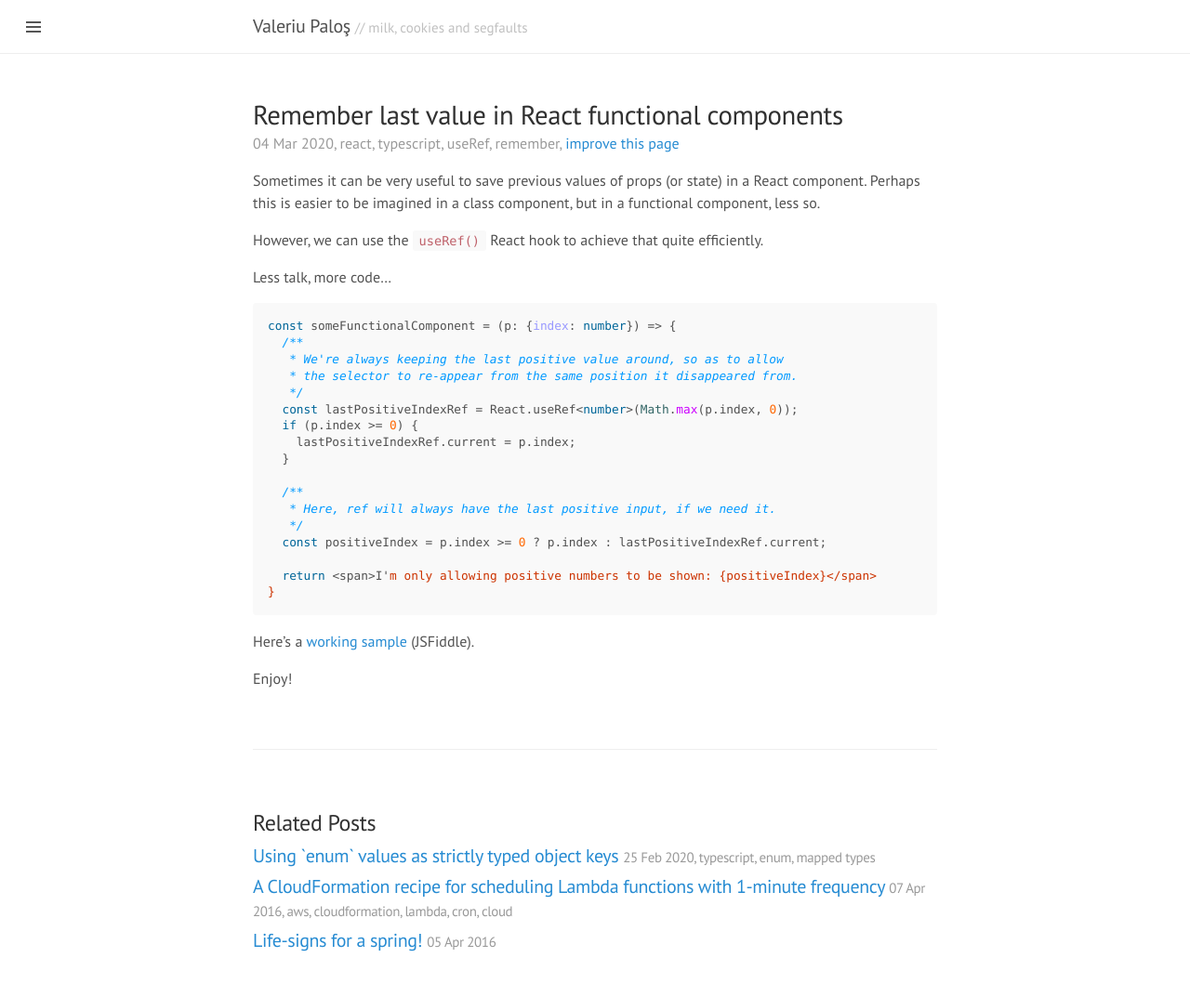
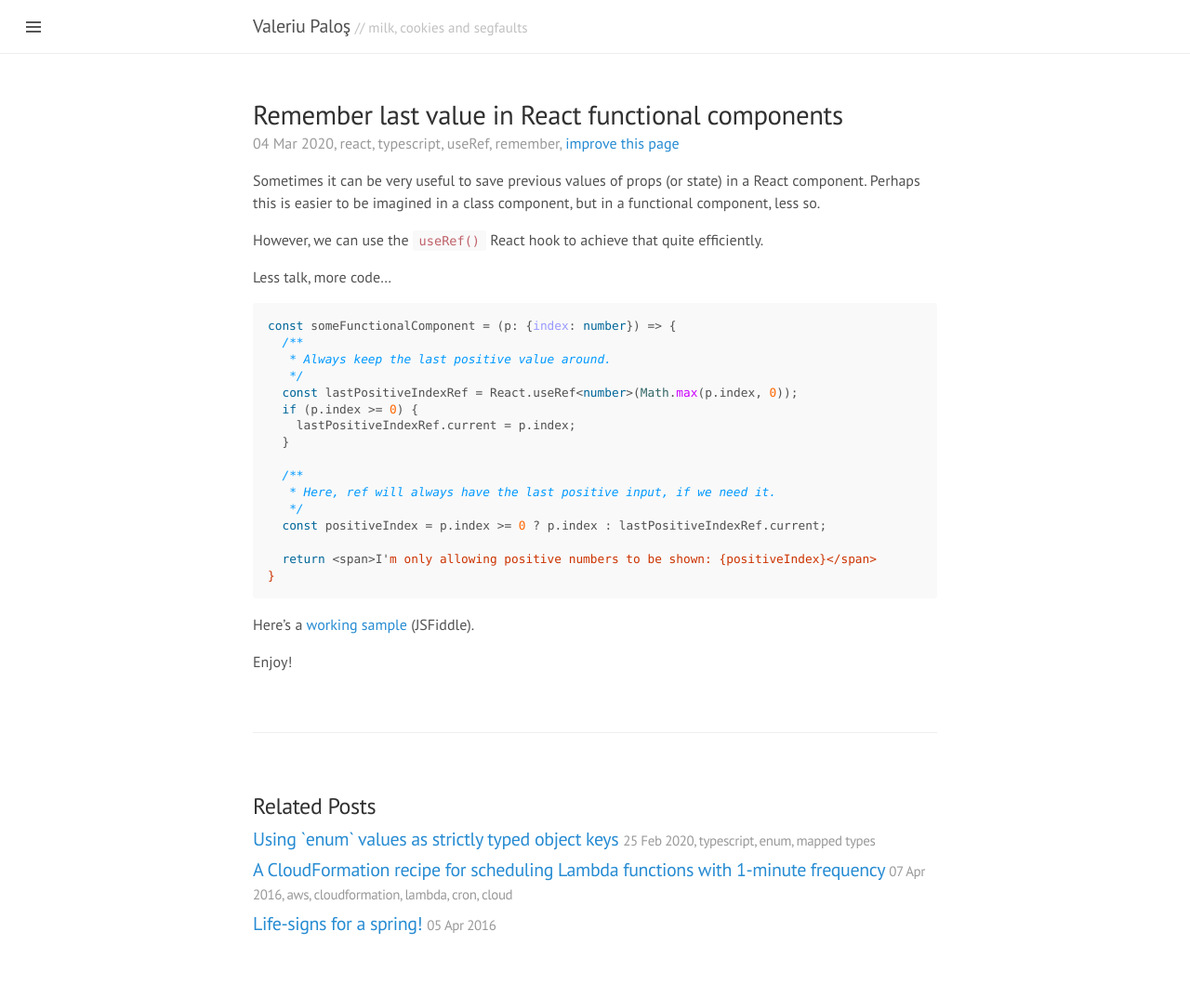
Before and after one commit to vpalos/vpalos.github.io, a Jekyll site: the page built from _posts/2020-03-04-react-remember-last-value.md, in a window 1280 px wide. Shown: the whole page at 93% size. Built offline with Jekyll 4.4.1, drawn with Linux system fonts in a browser that asks for light colours; comment, search, counter and statistics services are not loaded.

Commit message:
Update 2020-03-04-react-remember-last-value.md

````diff
--- a/_posts/2020-03-04-react-remember-last-value.md
+++ b/_posts/2020-03-04-react-remember-last-value.md
@@ -16,8 +16,7 @@ Less talk, more code...
 ```ts
 const someFunctionalComponent = (p: {index: number}) => {
   /**
-   * We're always keeping the last positive value around, so as to allow
-   * the selector to re-appear from the same position it disappeared from.
+   * Always keep the last positive value around.
    */
   const lastPositiveIndexRef = React.useRef<number>(Math.max(p.index, 0));
   if (p.index >= 0) {
````
